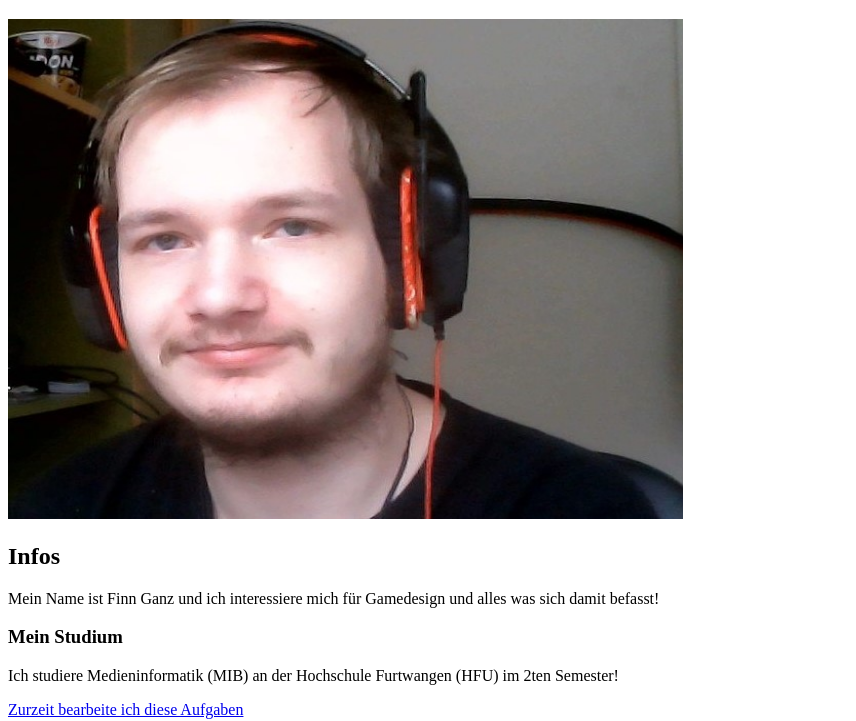
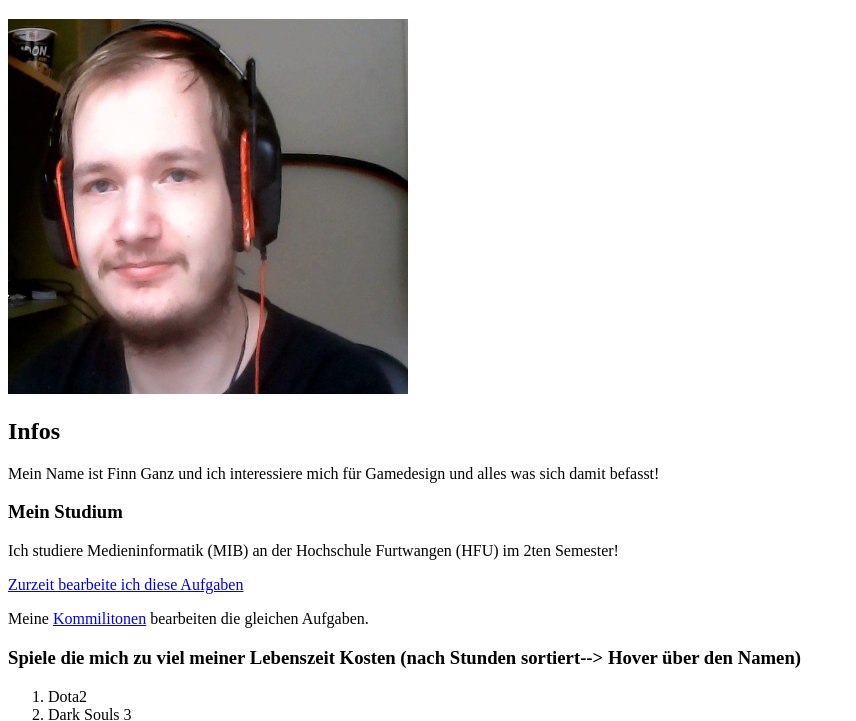
Before and after one commit to Maluxon77/GIS-WiSe-2020-2021, a plain HTML site: page Profil/Steckbrief.html in a window 1280 px wide. Shown: the part 61-782 px from the top of the page, without its empty margins (0-856 px from the left). Drawn offline with Linux system fonts and the light colour scheme.

Commit message:
fixed image size

```diff
--- a/Profil/Steckbrief.html
+++ b/Profil/Steckbrief.html
@@ -13,7 +13,7 @@
     </header>
 
     <main><h1>Meine Wenigkeit</h1>
-        <img src ="Böld.jpg" height = "500" width ="675">
+        <img src ="Böld.jpg" height = "375" width ="400">
         <h2>Infos</h2>
         <p> Mein Name ist Finn Ganz und ich interessiere mich für Gamedesign und alles was sich damit befasst!</p>
         <h3>Mein Studium</h3>
```
